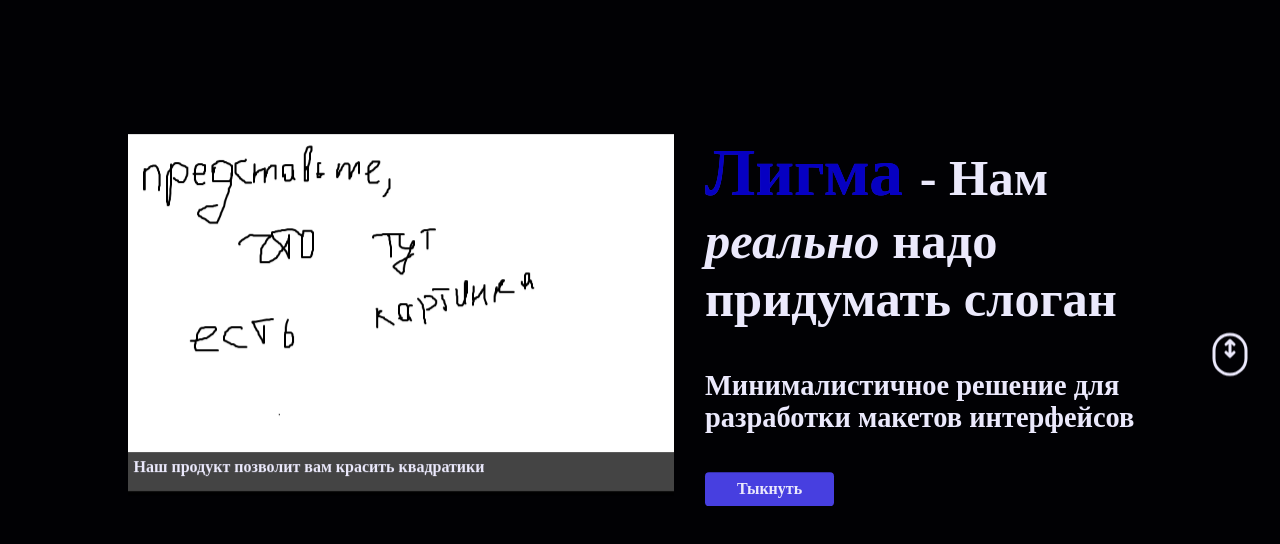
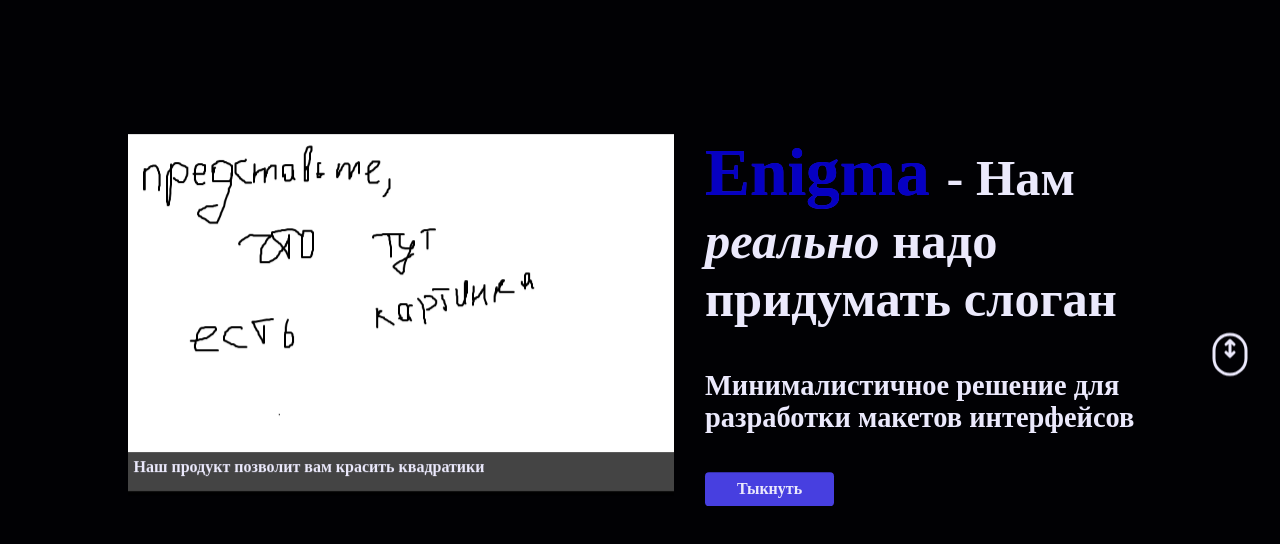
Before and after one commit to Mixalpal/mixalpal.github.io, a plain HTML site: page index.html in a window 1280 px wide. Shown: the top 544 px of the page. Drawn offline with Linux system fonts and the light colour scheme.

Commit message:
Remove funny from poject name

```diff
--- a/index.html
+++ b/index.html
@@ -44,7 +44,7 @@
             <div class="text-container" style="width: 45%">
                 <h2>
                     <span class="colored-text">
-                        Лигма
+                        Enigma
                     </span>
                  - Нам <i>реально</i> надо придумать слоган</h2>
                 <h4>Минималистичное решение для разработки макетов интерфейсов</h4>
```
